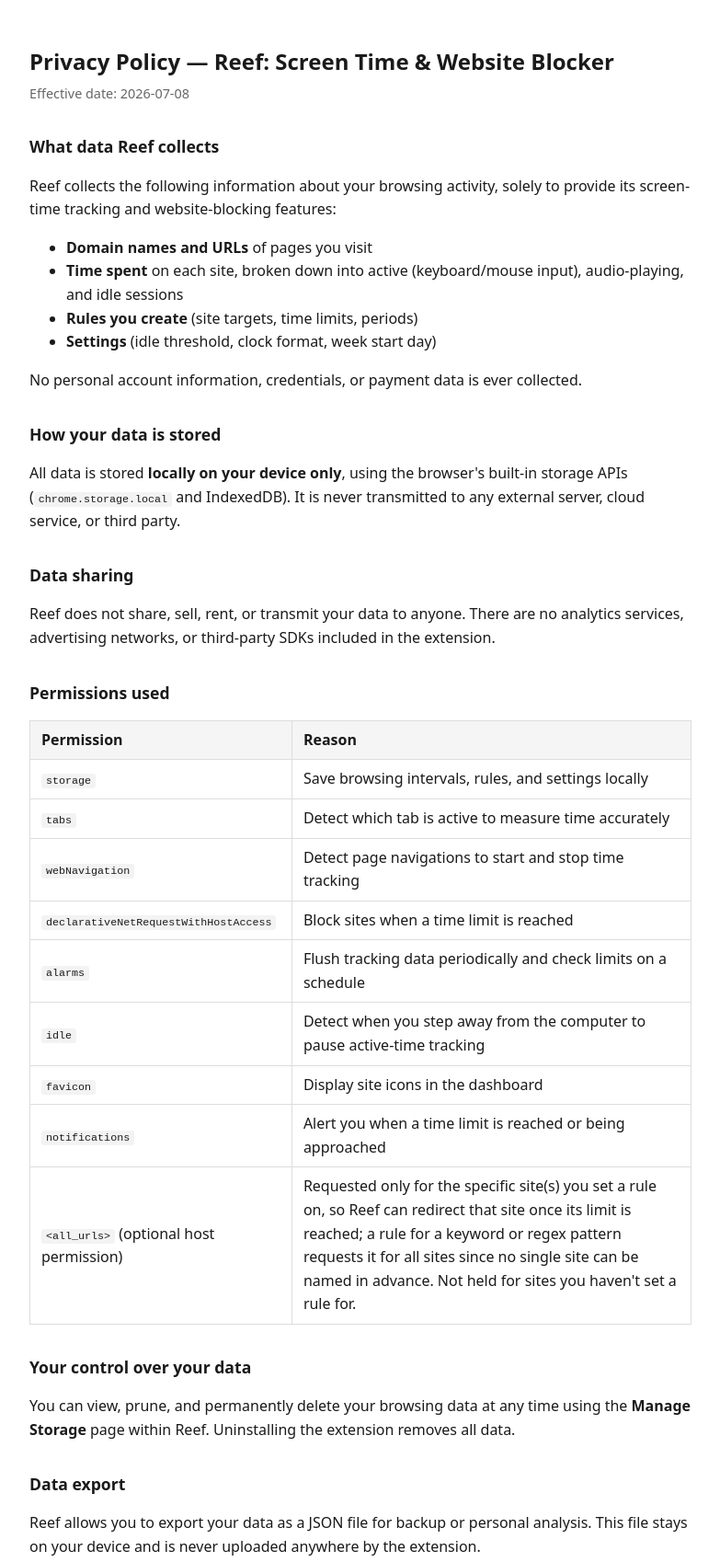
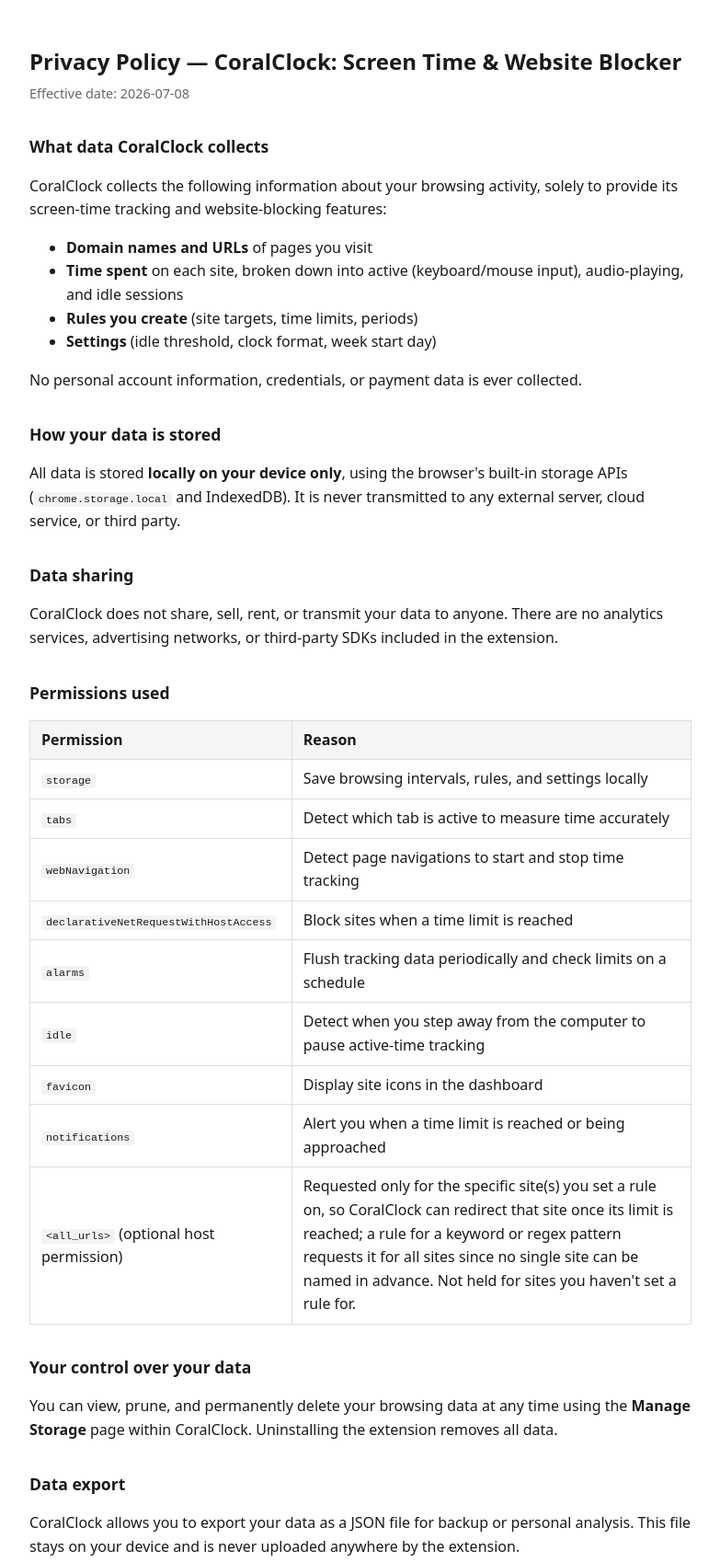
Before and after one commit to Plushly-Interactive/CoralClock, a browser extension: page docs/privacy/index.html in a window 1280 px wide. Shown: the top 1698 px of the page at 92% size, without its empty margins (248-1031 px from the left). Drawn offline with Linux system fonts and the light colour scheme.

Commit message:
docs(privacy): fix index.html

```diff
--- a/docs/privacy/privacy-policy.html
+++ b/docs/privacy/index.html
@@ -3,7 +3,7 @@
 <head>
   <meta charset="UTF-8">
   <meta name="viewport" content="width=device-width, initial-scale=1.0">
-  <title>Privacy Policy — Reef: Screen Time &amp; Website Blocker</title>
+  <title>Privacy Policy — CoralClock: Screen Time &amp; Website Blocker</title>
   <style>
     body { font-family: system-ui, sans-serif; max-width: 720px; margin: 48px auto; padding: 0 24px; color: #1a1a1a; line-height: 1.6; }
     h1 { font-size: 1.5rem; margin-bottom: 4px; }
@@ -16,11 +16,11 @@
   </style>
 </head>
 <body>
-  <h1>Privacy Policy — Reef: Screen Time &amp; Website Blocker</h1>
+  <h1>Privacy Policy — CoralClock: Screen Time &amp; Website Blocker</h1>
   <p class="meta">Effective date: 2026-07-08</p>
 
-  <h2>What data Reef collects</h2>
-  <p>Reef collects the following information about your browsing activity, solely to provide its screen-time tracking and website-blocking features:</p>
+  <h2>What data CoralClock collects</h2>
+  <p>CoralClock collects the following information about your browsing activity, solely to provide its screen-time tracking and website-blocking features:</p>
   <ul>
     <li><strong>Domain names and URLs</strong> of pages you visit</li>
     <li><strong>Time spent</strong> on each site, broken down into active (keyboard/mouse input), audio-playing, and idle sessions</li>
@@ -33,7 +33,7 @@
   <p>All data is stored <strong>locally on your device only</strong>, using the browser's built-in storage APIs (<code>chrome.storage.local</code> and IndexedDB). It is never transmitted to any external server, cloud service, or third party.</p>
 
   <h2>Data sharing</h2>
-  <p>Reef does not share, sell, rent, or transmit your data to anyone. There are no analytics services, advertising networks, or third-party SDKs included in the extension.</p>
+  <p>CoralClock does not share, sell, rent, or transmit your data to anyone. There are no analytics services, advertising networks, or third-party SDKs included in the extension.</p>
 
   <h2>Permissions used</h2>
   <table>
@@ -47,15 +47,15 @@
       <tr><td><code>idle</code></td><td>Detect when you step away from the computer to pause active-time tracking</td></tr>
       <tr><td><code>favicon</code></td><td>Display site icons in the dashboard</td></tr>
       <tr><td><code>notifications</code></td><td>Alert you when a time limit is reached or being approached</td></tr>
-      <tr><td><code>&lt;all_urls&gt;</code> (optional host permission)</td><td>Requested only for the specific site(s) you set a rule on, so Reef can redirect that site once its limit is reached; a rule for a keyword or regex pattern requests it for all sites since no single site can be named in advance. Not held for sites you haven't set a rule for.</td></tr>
+      <tr><td><code>&lt;all_urls&gt;</code> (optional host permission)</td><td>Requested only for the specific site(s) you set a rule on, so CoralClock can redirect that site once its limit is reached; a rule for a keyword or regex pattern requests it for all sites since no single site can be named in advance. Not held for sites you haven't set a rule for.</td></tr>
     </tbody>
   </table>
 
   <h2>Your control over your data</h2>
-  <p>You can view, prune, and permanently delete your browsing data at any time using the <strong>Manage Storage</strong> page within Reef. Uninstalling the extension removes all data.</p>
+  <p>You can view, prune, and permanently delete your browsing data at any time using the <strong>Manage Storage</strong> page within CoralClock. Uninstalling the extension removes all data.</p>
 
   <h2>Data export</h2>
-  <p>Reef allows you to export your data as a JSON file for backup or personal analysis. This file stays on your device and is never uploaded anywhere by the extension.</p>
+  <p>CoralClock allows you to export your data as a JSON file for backup or personal analysis. This file stays on your device and is never uploaded anywhere by the extension.</p>
 
   <h2>Changes to this policy</h2>
   <p>If this policy changes materially, the updated version will be published at this URL with a new effective date.</p>
```
